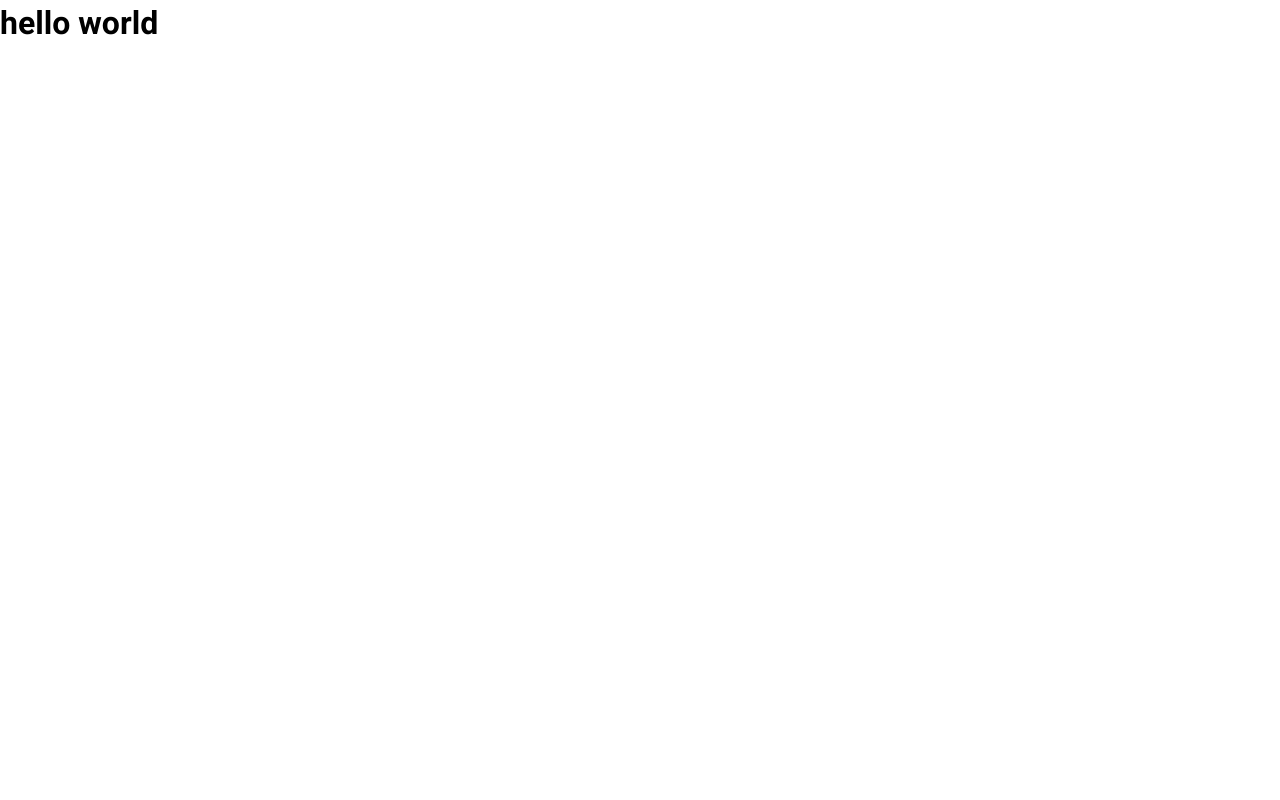
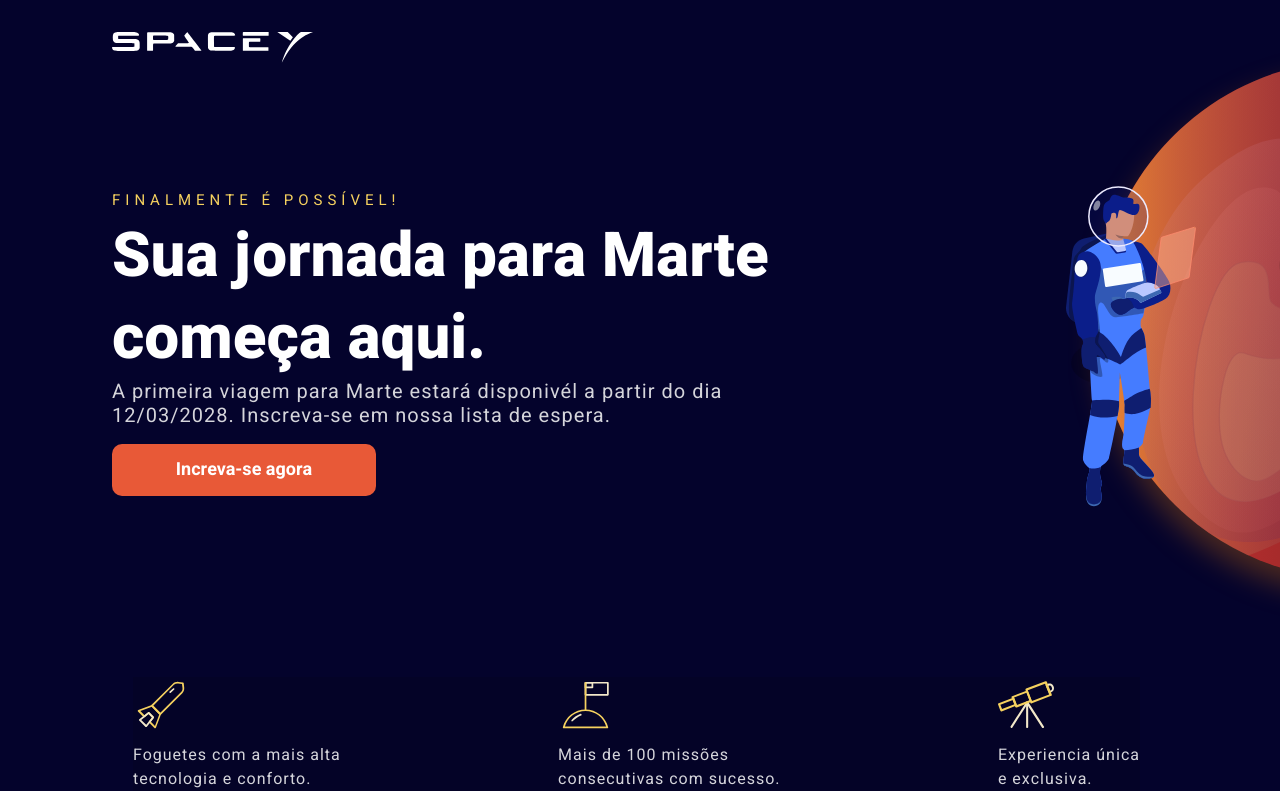
Before and after one commit to murielpacheco/spacey-react, a React (Vite) app: page / in a window 1280 px wide. Built offline with nearby package versions, Linux system fonts and the light colour scheme.

Commit message:
chore: Header, BannerSectino, TextBanner & IconsSection SC components

```diff
--- a/index.html
+++ b/index.html
@@ -2,11 +2,13 @@
 <html lang="pt-BR">
   <head>
     <meta charset="UTF-8" />
-    <link rel="icon" type="image/svg+xml" href="/src/favicon.svg" />
     <meta name="viewport" content="width=device-width, initial-scale=1.0" />
+
+    <!-- fonts -->
     <link rel="preconnect" href="https://fonts.googleapis.com" />
     <link rel="preconnect" href="https://fonts.gstatic.com" crossorigin />
     <link href="https://fonts.googleapis.com/css2?family=Heebo:wght@400;500;700;800&display=swap" rel="stylesheet" />
+
     <title>Vite App</title>
   </head>
   <body>
--- a/src/App.tsx
+++ b/src/App.tsx
@@ -1,9 +1,10 @@
+import { Home } from "./pages"
 
 function App() {
 
   return (
-    <div className="App">
-      <h1>hello world</h1>
+    <div>
+      <Home />
     </div>
   )
 }
--- a/src/pages/index.tsx
+++ b/src/pages/index.tsx
@@ -0,0 +1,43 @@
+
+import {Main, Header, BannerSection, TextBanner, IconsSection } from "./styles"
+
+import logoImg from "../../assets/logo.svg";
+import homeMars from "../../assets/home-mars.svg";
+import iconsRocket from "../../assets/icon-rocket.svg";
+import iconsFlag from "../../assets/icon-flag.svg";
+import iconsTelescope from "../../assets/icon-telescope.svg";
+
+export function Home() {
+   return (
+      <Main>
+         <Header>
+            <img src={logoImg} alt="Logo Spacey"></img>
+            <img src={homeMars} alt="Logo Spacey"></img>
+         </Header>
+         <BannerSection>
+            <TextBanner>
+               <span>Finalmente é possível!</span>
+               <strong>Sua jornada para Marte começa aqui.</strong>
+               <p>A primeira viagem para Marte estará disponivél a partir do dia <br/> 12/03/2028.
+                  Inscreva-se em nossa lista de espera.
+               </p>
+               <button type="button"> Increva-se agora</button>
+            </TextBanner>
+            <IconsSection>
+               <div>
+                  <img src={iconsRocket} alt="" />
+                  <span>Foguetes com a mais alta <br /> tecnologia e conforto.</span>
+               </div>
+               <div>
+                  <img src={iconsFlag} alt="" />
+                  <span>Mais de 100 missões <br /> consecutivas com sucesso.</span>
+               </div>
+               <div>
+                  <img src={iconsTelescope} alt="" />
+                  <span>Experiencia única <br /> e exclusiva.</span>
+               </div>
+            </IconsSection>
+         </BannerSection>
+      </Main>
+   )
+}
--- a/src/pages/styles.ts
+++ b/src/pages/styles.ts
@@ -0,0 +1,112 @@
+import styled from "styled-components";
+
+export const Main = styled.main`
+   width: 100%;
+   height: 100%;
+   overflow-x: hidden;
+
+`
+
+export const Header = styled.header`
+   width: 100%;
+   height: 89px;
+   background-color: var(--background-color);
+   position: relative;
+
+
+   img:nth-child(1) {
+      margin: 24px 0 24px 112px;
+    }
+
+   img:nth-child(2) {
+      position: absolute;
+      left: 1066px;
+      top: 16px;
+   }
+`
+
+export const BannerSection = styled.section`
+   background-color: var(--background-color);
+   padding-top: 95px;
+`
+
+export const TextBanner = styled.div`
+      width: 814px;
+      height: 360px;
+      margin-left: 112px;
+      display: flex;
+      flex-direction: column;
+
+      span {
+      color: var(--sun);
+      display: inline-block;
+      text-transform: uppercase;
+      line-height: 32px;
+      letter-spacing: 5px;
+   }
+
+   strong {
+      color: var(--text-color);
+      font-size: 62px;
+      line-height: 82px;
+      font-weight: 800;
+   }
+
+   p {
+      color: var(--gray-05);
+      font-size: 20px;
+      line-height: 24px;
+      font-weight: 400;
+      letter-spacing: 1px;
+   }
+
+   button {
+      width: 264px;
+      height: 52px;
+      margin-top: 16px;
+      background-color: var(--mars);
+      border: none;
+      border-radius: 10px;
+      color: var(--text-color);
+      font-size: 18px;
+      line-height: 26px;
+      font-weight: 700;
+
+      display: flex;
+      justify-content: center;
+      align-items: center;
+      cursor: pointer;
+
+      :hover {
+         filter: brightness(1.1);
+      }
+   }
+
+`
+
+export const IconsSection = styled.section`
+   background-color: var(--space-dark);
+   margin: 133px 140px 0 133px;
+
+   display: flex;
+   justify-content: space-between;
+
+   div {
+      display: flex;
+      flex-direction: column;
+   }
+
+   img {
+      width: 56px;
+      height: 56px;
+      margin-bottom: 10px;
+   }
+
+   span {
+      font-size: 16px;
+      line-height: 24px;
+      letter-spacing: 1px;
+      font-weight: 400;
+      color: var(--gray-05);
+   }
+`
--- a/src/styles/global.ts
+++ b/src/styles/global.ts
@@ -19,6 +19,7 @@ export const GlobalStyle = createGlobalStyle`
       --earth: #0FDD86;
       --saturn: #554AD7;
 
+      --background-color: #04032C;
       --text-color: #FFFFFF;
 
    }
@@ -30,4 +31,19 @@ export const GlobalStyle = createGlobalStyle`
       font-family: "Heebo";
    }
 
+   html {
+      @media(max-width: 1440px) {
+         font-size: 93.75%;
+      }
+
+      @media(max-width: 375px) {
+         font-size: 93.75%;
+      }
+   }
+
+   body {
+      -webkit-font-smoothing: antialiased;
+      width: 100%;
+   }
+
 `
```
Also changed, not shown: assets/home-mars.svg.
